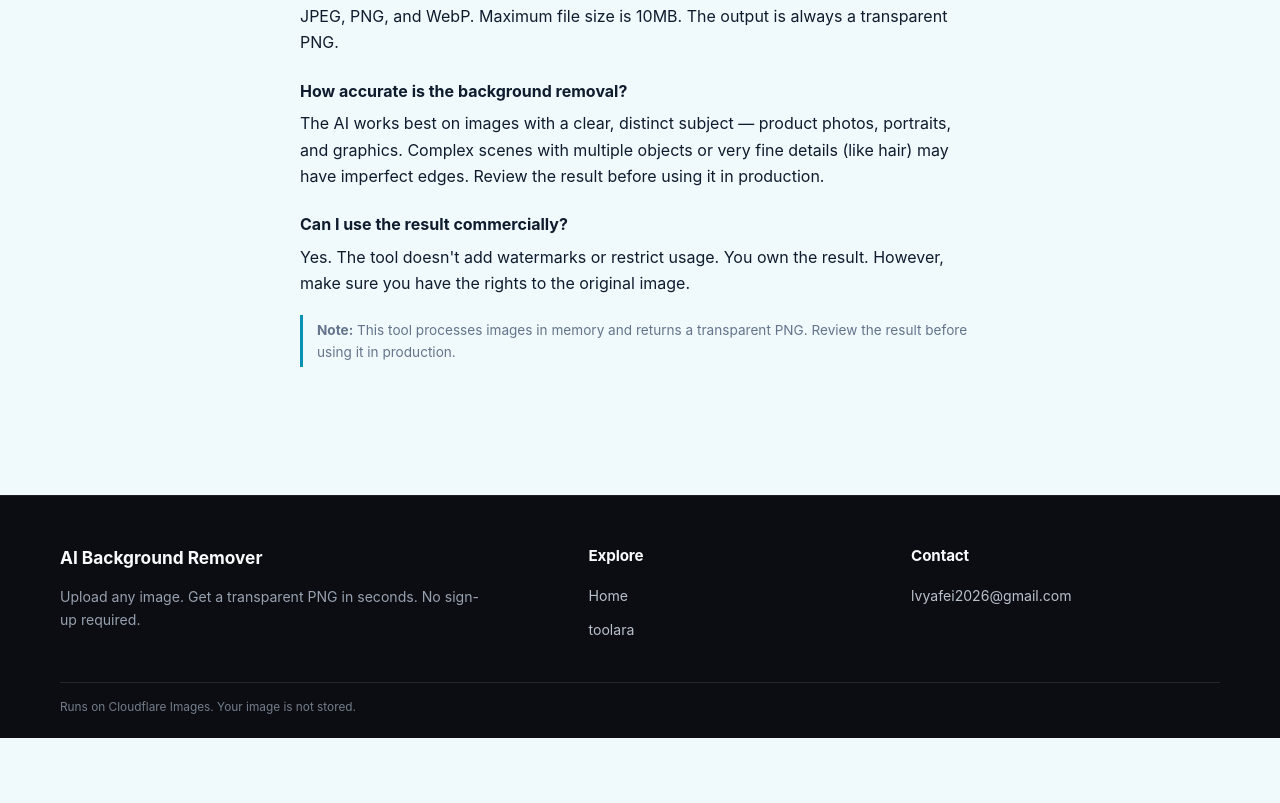
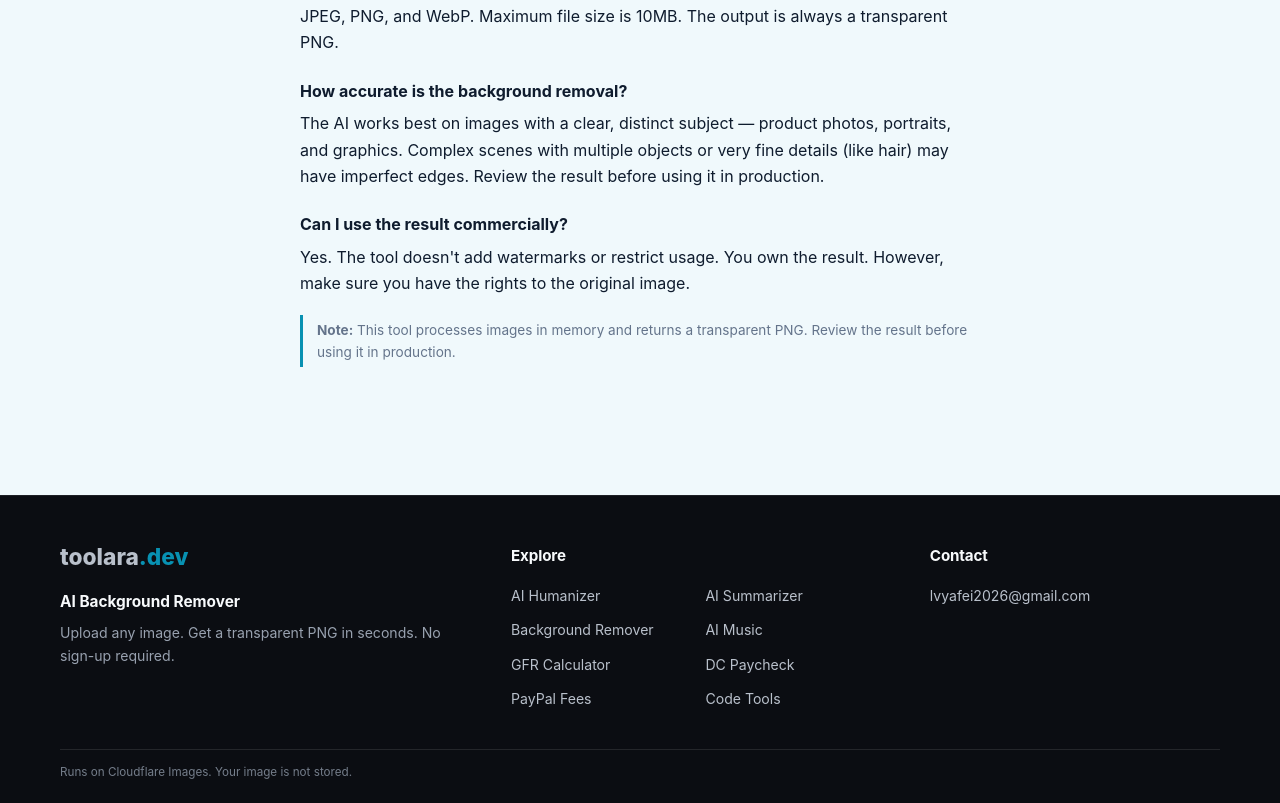
Before and after one commit to lvyafei2026-coder/ai-background-remover, a website: page public/index.html in a window 1280 px wide. Shown: the part 1399-2202 px from the top of the page. Before the commit the page ends 2137 px from the top, so only its background shows below. Drawn offline with Linux system fonts and the light colour scheme.

Commit message:
Polish branded Explore footers

```diff
--- a/public/css/style.css
+++ b/public/css/style.css
@@ -144,15 +144,18 @@
 
 .site-footer { margin-top: 64px !important; padding: 48px 24px 22px !important; background: #0b0d12 !important; border-top: 1px solid rgba(255,255,255,0.08) !important; color: #a6adbb !important; text-align: left !important; font-size: 0.88rem !important; line-height: 1.6; }
 .site-footer-inner { max-width: 1160px; margin: 0 auto; }
-.site-footer-grid { display: grid; grid-template-columns: minmax(0, 1.4fr) minmax(150px, 0.8fr) minmax(200px, 0.9fr); gap: 48px; }
+.site-footer-grid { display: grid; grid-template-columns: minmax(0,1.25fr) minmax(280px,1.15fr) minmax(220px,0.9fr); gap: 48px; }
 .site-footer-column { min-width: 0; }
-.site-footer-brand { display: inline-block; color: #f8fafc !important; font-size: 1.08rem; font-weight: 700; text-decoration: none; }
+.site-footer-wordmark { display: inline-flex; align-items: baseline; color: #f8fafc !important; font-size: 1.42rem; font-weight: 850; line-height: 1.15; text-decoration: none; }
+.site-footer-wordmark .tld { color: var(--accent, #3b82f6); }
+.site-footer-site-name { margin: 18px 0 0 !important; color: #f8fafc; font-size: 0.96rem; font-weight: 700; }
 .site-footer-heading { margin: 0 0 16px !important; color: #f8fafc; font-size: 0.95rem; font-weight: 650; }
-.site-footer-description { max-width: 420px; margin: 14px 0 0 !important; color: #98a1af; }
-.site-footer-nav { display: grid; justify-items: start; gap: 10px; }
+.site-footer-description { max-width: 420px; margin: 8px 0 0 !important; color: #98a1af; }
+.site-footer-links { display: grid; grid-template-columns: repeat(2,minmax(0,1fr)); gap: 12px 18px; }
+.site-footer-contact { margin: 0 !important; color: #b9c0cb; overflow-wrap: anywhere; }
 .site-footer a { color: #b9c0cb !important; text-decoration: none; }
 .site-footer a:hover { color: #fff !important; text-decoration: underline; }
-.site-footer-contact { margin: 0 !important; color: #b9c0cb; overflow-wrap: anywhere; }
-.site-footer-bottom { margin-top: 40px; padding-top: 16px; border-top: 1px solid rgba(255,255,255,0.1); color: #747d8a; font-size: 0.74rem; line-height: 1.5; }
+.site-footer-bottom { margin-top: 38px; padding-top: 14px; border-top: 1px solid rgba(255,255,255,0.1); color: #747d8a; font-size: 0.73rem; line-height: 1.5; }
 .site-footer-bottom p { margin: 0; }
-@media (max-width: 720px) { .site-footer { padding: 36px 20px 20px !important; } .site-footer-grid { grid-template-columns: 1fr; gap: 28px; } .site-footer-bottom { margin-top: 28px; } } .site-footer-nav { gap: 12px; } }
+@media (max-width: 960px) { .site-footer-grid { grid-template-columns: repeat(2,minmax(0,1fr)); gap: 34px; } .site-footer-column:first-child { grid-column: 1 / -1; } }
+@media (max-width: 760px) { .site-footer { padding: 36px 20px 20px !important; } .site-footer-grid { grid-template-columns: 1fr; gap: 28px; } .site-footer-column:first-child { grid-column: auto; } .site-footer-links { gap: 10px 14px; } .site-footer-bottom { margin-top: 28px; } }
--- a/public/index.html
+++ b/public/index.html
@@ -130,11 +130,19 @@
 <div class="site-footer-inner">
 <div class="site-footer-grid">
 <section class="site-footer-column">
-<a class="site-footer-brand" href="/"><span class="site-footer-brand" data-i18n="title">AI Background Remover</span></a>
+<a class="site-footer-wordmark" href="https://toolara.dev/" aria-label="toolara.dev">toolara<span class="tld">.dev</span></a>
+<p class="site-footer-site-name" data-i18n="title">AI Background Remover</p>
 <p class="site-footer-description" data-i18n="subtitle">Upload any image. Get a transparent PNG in seconds. No sign-up required.</p>
 </section>
-<section class="site-footer-column"><h2 class="site-footer-heading">Explore</h2><nav class="site-footer-nav" aria-label="Quick navigation"><a href="/" data-i18n="navHome">Home</a><a href="https://toolara.dev/">toolara</a></nav></section>
-<section class="site-footer-column"><h2 class="site-footer-heading">Contact</h2><a href="mailto:lvyafei2026@gmail.com">lvyafei2026@gmail.com</a></section>
+<section class="site-footer-column"><h2 class="site-footer-heading">Explore</h2><nav class="site-footer-links" aria-label="Explore sites"><a href="https://humanize.toolara.dev/">AI Humanizer</a>
+<a href="https://summarize.toolara.dev/">AI Summarizer</a>
+<a href="https://background.toolara.dev/">Background Remover</a>
+<a href="https://music.toolara.dev/">AI Music</a>
+<a href="https://gfr.toolara.dev/">GFR Calculator</a>
+<a href="https://dc-pay.toolara.dev/">DC Paycheck</a>
+<a href="https://paypal.toolara.dev/">PayPal Fees</a>
+<a href="https://devtools.toolara.dev/">Code Tools</a></nav></section>
+<section class="site-footer-column"><h2 class="site-footer-heading">Contact</h2><p class="site-footer-contact"><a href="mailto:lvyafei2026@gmail.com">lvyafei2026@gmail.com</a></p></section>
 </div>
 <div class="site-footer-bottom"><p class="site-footer-privacy" data-i18n="footer">Runs on Cloudflare Images. Your image is not stored.</p></div>
 </div>
```
